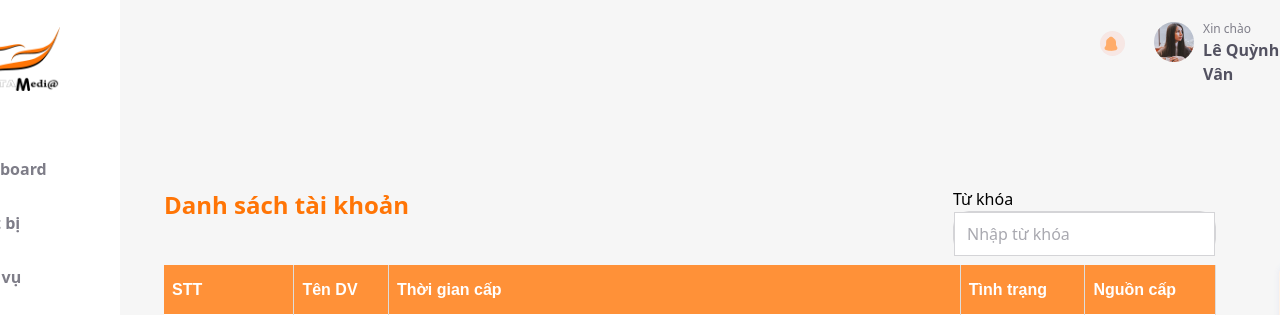
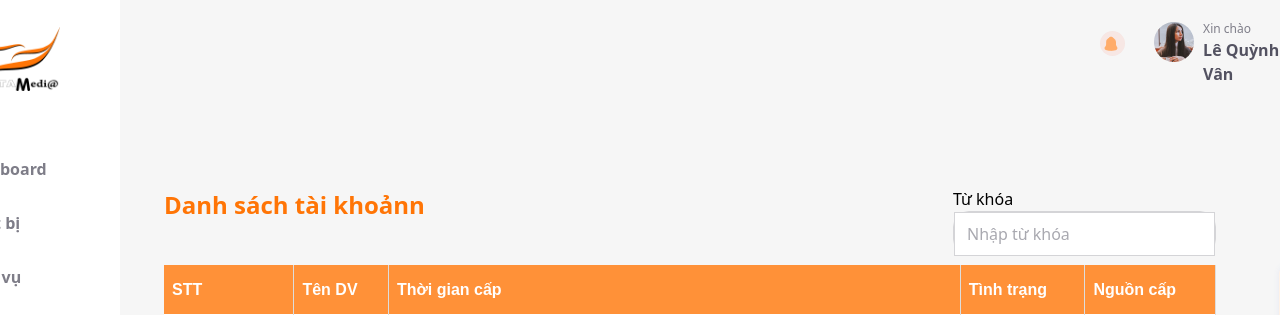
Before and after one commit to thaiduong16012001/my-app, a React (Create React App) app: page /Report in a window 1280 px wide. Shown: the top 315 px of the page. Built offline with nearby package versions, Linux system fonts and the light colour scheme.

Commit message:
#8 update 5/6/2023

```diff
--- a/src/pages/report/Report.tsx
+++ b/src/pages/report/Report.tsx
@@ -12,7 +12,7 @@ function Report() {
       <Logging></Logging>
       <div className="table">
         <div className="table_top">
-          <p className="list">Danh sách tài khoản</p>
+          <p className="list">Danh sách tài khoảnn</p>
           <div className="find">
             <p className="keyword">Từ khóa</p>
             <div className="find__input">
@@ -46,7 +46,6 @@ function Report() {
             <td>Thực hiện nhiệm vụ về thống kê số liệu và tổng hợp số liệu</td>
             <td>Cập nhật</td>
             <td>Vai trò</td>
-
           </tr>
           <tr>
             <td>Bác sĩ</td>
@@ -54,7 +53,6 @@ function Report() {
             <td>Thực hiện nhiệm vụ về thống kê số liệu và tổng hợp số liệu</td>
             <td>Cập nhật</td>
             <td>Vai trò</td>
-
           </tr>
           <tr>
             <td>Lễ tân</td>
@@ -62,7 +60,6 @@ function Report() {
             <td>Thực hiện nhiệm vụ về thống kê số liệu và tổng hợp số liệu</td>
             <td>Cập nhật</td>
             <td>Vai trò</td>
-
           </tr>
           <tr>
             <td>Quản lý</td>
@@ -70,7 +67,6 @@ function Report() {
             <td>Thực hiện nhiệm vụ về thống kê số liệu và tổng hợp số liệu</td>
             <td>Cập nhật</td>
             <td>Vai trò</td>
-
           </tr>
           <tr>
             <td>Admin</td>
@@ -78,7 +74,6 @@ function Report() {
             <td>Thực hiện nhiệm vụ về thống kê số liệu và tổng hợp số liệu</td>
             <td>Cập nhật</td>
             <td>Vai trò</td>
-
           </tr>
           <tr>
             <td>Super Amin</td>
@@ -86,7 +81,6 @@ function Report() {
             <td>Thực hiện nhiệm vụ về thống kê số liệu và tổng hợp số liệu</td>
             <td>Cập nhật</td>
             <td>Vai trò</td>
-
           </tr>
           <tr>
             <td>Super Amin</td>
@@ -94,7 +88,6 @@ function Report() {
             <td>Thực hiện nhiệm vụ về thống kê số liệu và tổng hợp số liệu</td>
             <td>Cập nhật</td>
             <td>Vai trò</td>
-
           </tr>
           <tr>
             <td>Super Amin</td>
@@ -102,9 +95,7 @@ function Report() {
             <td>Thực hiện nhiệm vụ về thống kê số liệu và tổng hợp số liệu</td>
             <td>Cập nhật</td>
             <td>Vai trò</td>
-
           </tr>
-
         </table>
       </div>
     </div>
```
